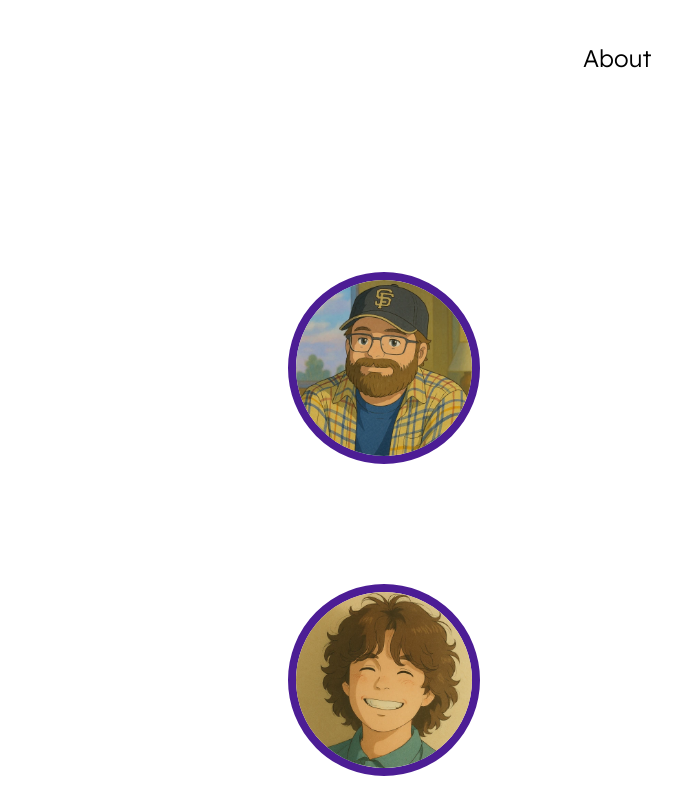
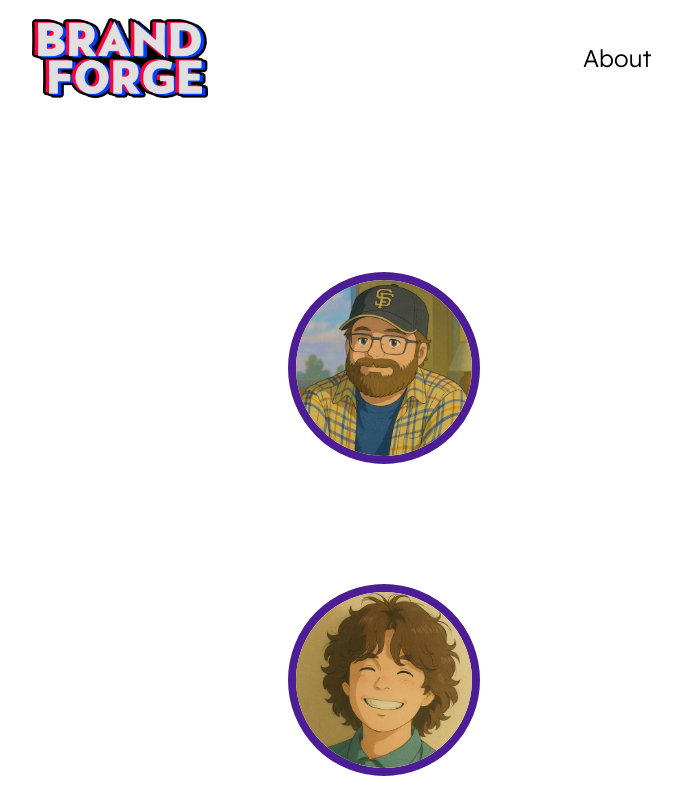
Before and after one commit to Brandforge-Studio/brandforge.studio, a Next.js app: page /about in a window 1280 px wide. Shown: the top 800 px of the page, without its empty margins (0-682 px from the left). Built offline with nearby package versions, Linux system fonts and the light colour scheme.

Commit message:
Adds logo.webp

```diff
--- a/src/app/_components/PageNav.js
+++ b/src/app/_components/PageNav.js
@@ -1,7 +1,10 @@
 'use client';
 import NavButton from "./NavButton";
+import Image from "next/image";
+import { usePathname } from "next/navigation";
 
 export default function PageNav() {
+  const pathname = usePathname();
   const navButtons = [
     { label: "About", linkedPath: "/about" },
     { label: "Services", linkedPath: "/services" },
@@ -10,7 +13,18 @@ export default function PageNav() {
   ];
 
   return (
-    <nav className="flex flex-row gap-8 justify-end p-8 w-full">
+    <nav className="flex flex-row items-center justify-between p-8 relative w-full">
+      {
+        pathname !== "/" && (
+          <Image
+            src="/logo.webp"
+            alt="Logo"
+            width={172}
+            height={80}
+            className="absolute left-8 top-1/2 -translate-y-1/2 w-44 h-20"
+          />
+      )}
+      <div className="flex-grow flex flex-row gap-8 justify-end">
         {navButtons.map(button => (
           <NavButton
             key={button.label}
@@ -18,6 +32,7 @@ export default function PageNav() {
             linkedPath={button.linkedPath}
           />
         ))}
+      </div>
     </nav>
   );
 }
```
Also changed, not shown: public/logo.svg (deleted), public/logo.webp (added). Lines whose indentation alone changed are shown as unchanged.
